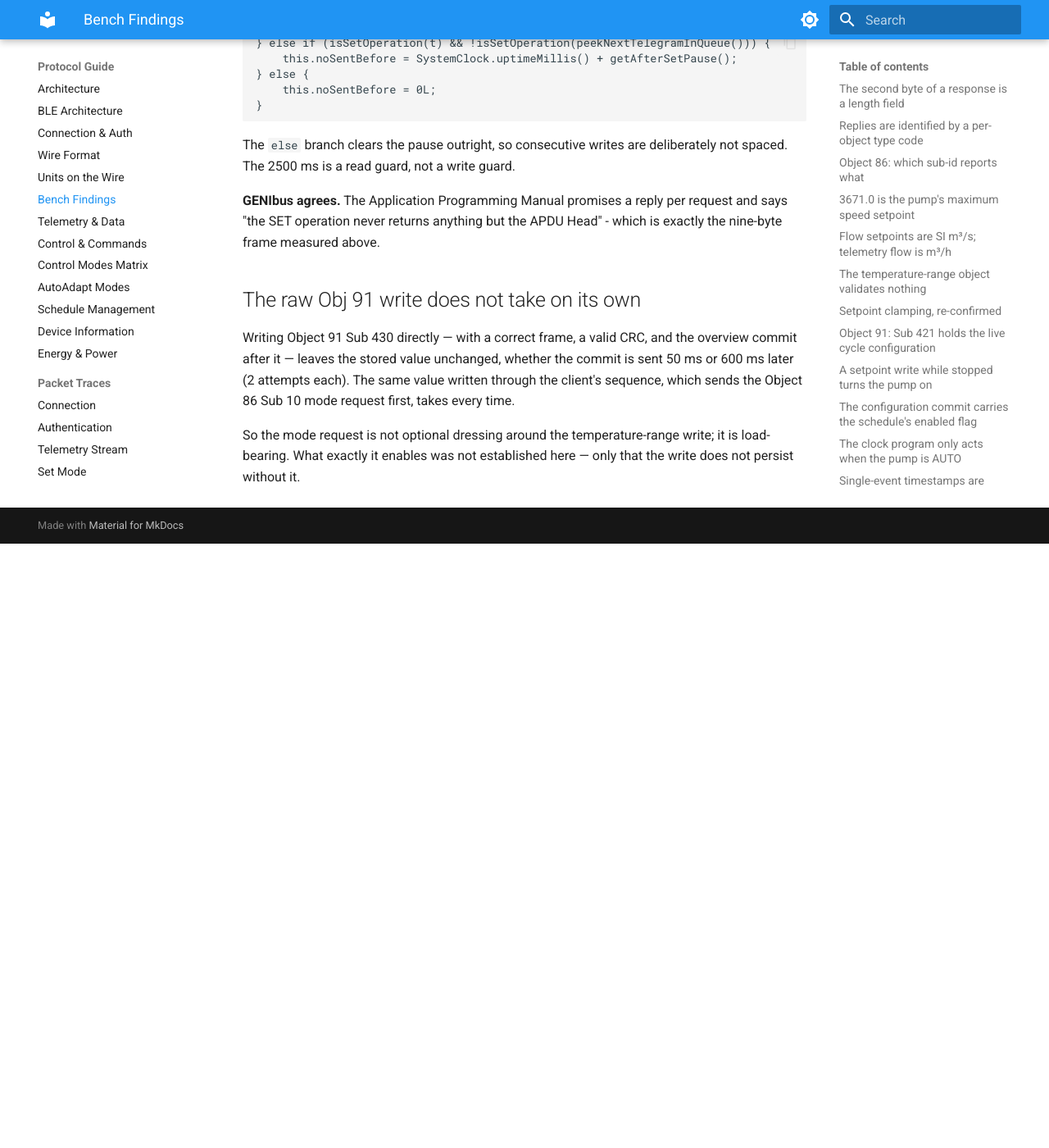
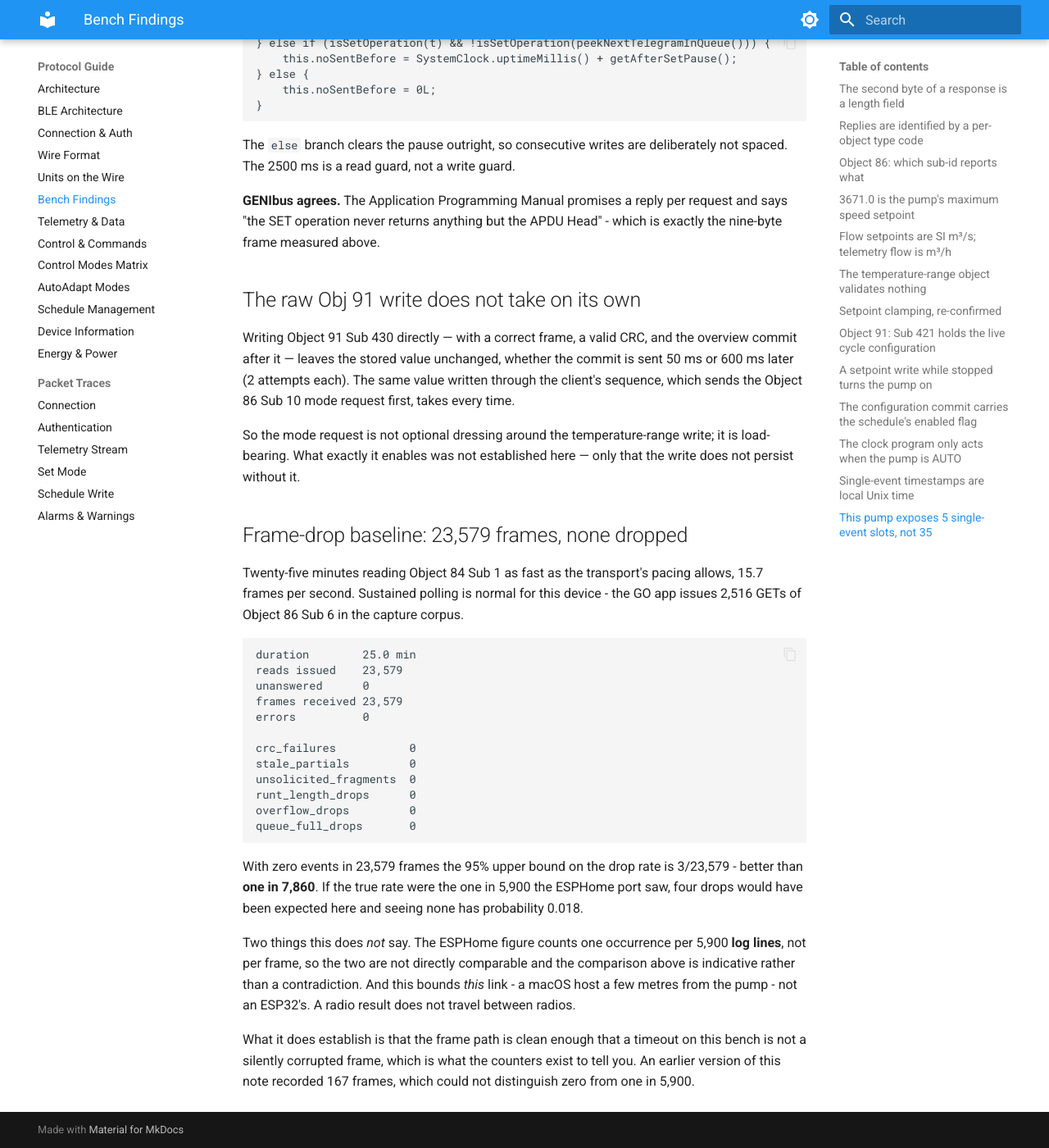
Before and after one commit to eman/alpha-hwr, an MkDocs documentation site: the page built from docs/protocol/bench_findings.md, in a window 1280 px wide and 1400 px high, scrolled down 9588 px. Shown: the whole window at 82% size. Built offline with MkDocs 1.6.1 and Material for MkDocs 9.7.7, drawn with Linux system fonts in a browser that asks for light colours; before the commit the page ends 10251 px from its top, so only the background shows below that.

Commit message:
docs: a frame-drop baseline with a sample size behind it
23,579 frames over 25 minutes, nothing dropped on any of the six paths.
The 95% upper bound on the drop rate is better than one in 7,860; at the
one-in-5,900 the ESPHome port saw, four drops would have been expected.

Replaces a 167-frame figure that could not tell zero from one in 5,900,
and says plainly what it does not establish: the ESPHome number counts log
lines rather than frames, and a radio result on a macOS host does not
transfer to an ESP32.

```diff
--- a/docs/protocol/bench_findings.md
+++ b/docs/protocol/bench_findings.md
@@ -385,3 +385,39 @@ same value written through the client's sequence, which sends the Object
 So the mode request is not optional dressing around the temperature-range
 write; it is load-bearing. What exactly it enables was not established
 here — only that the write does not persist without it.
+
+## Frame-drop baseline: 23,579 frames, none dropped
+
+Twenty-five minutes reading Object 84 Sub 1 as fast as the transport's
+pacing allows, 15.7 frames per second. Sustained polling is normal for this
+device - the GO app issues 2,516 GETs of Object 86 Sub 6 in the capture
+corpus.
+
+    duration        25.0 min
+    reads issued    23,579
+    unanswered      0
+    frames received 23,579
+    errors          0
+
+    crc_failures           0
+    stale_partials         0
+    unsolicited_fragments  0
+    runt_length_drops      0
+    overflow_drops         0
+    queue_full_drops       0
+
+With zero events in 23,579 frames the 95% upper bound on the drop rate is
+3/23,579 - better than **one in 7,860**. If the true rate were the one in
+5,900 the ESPHome port saw, four drops would have been expected here and
+seeing none has probability 0.018.
+
+Two things this does *not* say. The ESPHome figure counts one occurrence
+per 5,900 **log lines**, not per frame, so the two are not directly
+comparable and the comparison above is indicative rather than a
+contradiction. And this bounds *this* link - a macOS host a few metres from
+the pump - not an ESP32's. A radio result does not travel between radios.
+
+What it does establish is that the frame path is clean enough that a
+timeout on this bench is not a silently corrupted frame, which is what the
+counters exist to tell you. An earlier version of this note recorded 167
+frames, which could not distinguish zero from one in 5,900.
```
